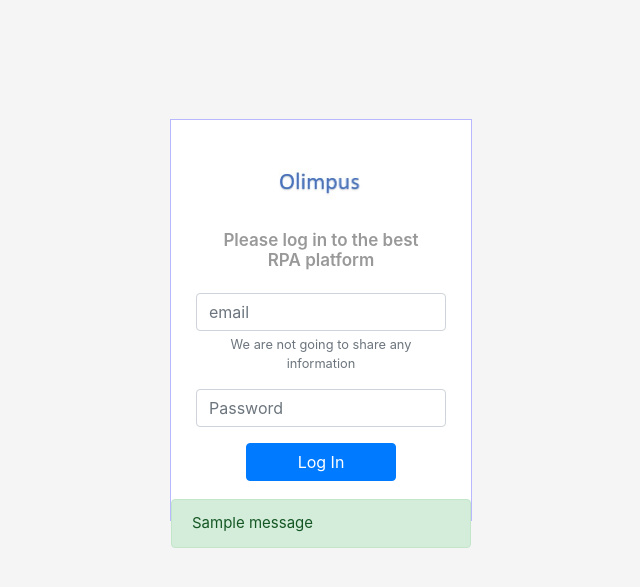
After one commit to JulioSanchezD/Olimpus, a Flask app: page /login in a window 1280 px wide. The commit adds this page. Shown: the top 587 px of the page, without its empty margins (319-959 px from the left). Run offline with Flask 2, Linux system fonts and the light colour scheme; one stand-in notice (Sample message) is shown; some libraries are stand-ins or nearby versions.

Commit message:
Added login functionality

```diff
--- a/app/main/routes.py
+++ b/app/main/routes.py
@@ -1,4 +1,7 @@
-from flask import Blueprint, render_template
+from flask import Blueprint, render_template, redirect, url_for, request, flash
+from flask_login import login_user, current_user, logout_user
+from app import bcrypt, login_manager
+from app.models import User
 
 main = Blueprint('main', __name__)
 
@@ -6,4 +9,42 @@ main = Blueprint('main', __name__)
 @main.route("/")
 @main.route("/home")
 def home():
-    return render_template('home.html', title="Olimpus")
+    """Default page, if the user has alredy logged in he will be redirected to the home page,
+        otherwise he is going to be redirected to the login page."""
+    if current_user.is_authenticated:
+        return render_template('home.html', title="Olimpus")
+    else:
+        return redirect(url_for('main.login'))
+
+
+@login_manager.user_loader
+def load_user(user_id):
+    """Function that returns the user_id number of a particular user"""
+    return User.query.get(int(user_id))
+
+
+@main.route("/login", methods=['GET', 'POST'])
+def login():
+    """Login function that is only called by the login page whenever a user tries to login,
+    this function gets the submit information and verifies that the data matches with the db data.
+    If the information is validated, then the function redirects the user to the home page and creates
+    a login object for the user."""
+    if current_user.is_authenticated:
+        return redirect(url_for('main.home'))
+    error = None
+    if request.method == 'POST':
+        user = User.query.filter_by(email=request.form['email']).first()
+        if user and bcrypt.check_password_hash(user.password, request.form['password']):
+            login_user(user, False)
+            return redirect(url_for('main.home'))
+        else:
+            flash("Wrong credentials", "danger")
+    return render_template('login.html', error=error)
+
+
+@main.route("/logout")
+def logout():
+    """This function logs out the user using the login object, so the user will be automatically redirected to the
+    login page """
+    logout_user()
+    return redirect(url_for('main.login'))
--- a/app/robots/routes.py
+++ b/app/robots/routes.py
@@ -1,4 +1,5 @@
 from flask import Blueprint, render_template, request, flash, redirect
+from flask_login import login_required
 from app.robots.bp import robot1
 from app.robots.ibm.pcmiler.pcmiler_script import PCMiler
 from werkzeug.utils import secure_filename
@@ -7,6 +8,7 @@ robots = Blueprint('robots', __name__)
 
 
 @robots.route("/pcmiler", methods=['GET', 'POST'])
+@login_required
 def pcmiler():
     status = ""
     if request.method == 'POST':
@@ -25,6 +27,7 @@ def pcmiler():
 
 
 @robots.route("/robot1")
+@login_required
 def robot():
     # robot1.status()
     return robot1.process()
--- /dev/null
+++ b/app/static/css/login.css
@@ -0,0 +1,62 @@
+body {
+  background: rgb(245, 245, 245);
+}
+
+#formBlock {
+    position: absolute;
+    top: 40%;
+    left: 50%;
+    background-color: white;
+    outline: 1px solid rgb(184, 184, 255);
+    width: 300px;
+    height: 400px;
+    margin-top: -200px;
+    margin-left: -150px;
+    padding: 0 25px;
+}
+
+#pwreset {
+    background-color: white;
+    text-align: center;
+    margin-left: -25px;
+    margin-right: -25px;
+}
+
+#formData {
+    position: relative;
+    text-align: center;
+    padding: 10px 0;
+}
+
+.logo {
+    margin: 0% -10% -20%;
+    width: 400px;
+    height: 160px;
+    transform: scale(0.5, 0.5);
+    -ms-transform: scale(0.5, 0.5);
+    -webkit-transform: scale(0.5, 0.5);
+}
+
+#label1 {
+    position: relative;
+    font-weight: 600;
+    line-height: 20px;
+    font-size: 17px;
+    color: #999;
+    text-align: center;
+    margin: 0 20px 13px;
+}
+
+button{
+    width: 150px;
+}
+
+ul {
+    position: relative;
+    left: -10%;
+    width: 300px;
+    margin-top: 8px;
+    padding-left: 0px;
+    list-style-type: none;
+    font-size: 15px;
+}
--- a/app/templates/home.html
+++ b/app/templates/home.html
@@ -3,7 +3,7 @@
 <div class="row box-items" style="position: relative; height: 921.282px;">
     <div class="col col-m-12 col-t-6 col-d-4 box-item f-mockup animated" data-sr-id="14" style="visibility: visible;  -webkit-transform: translateY(0) scale(1); opacity: 1;transform: translateY(0) scale(1); opacity: 1;-webkit-transition: -webkit-transform 0.5s cubic-bezier(0.6, 0.2, 0.1, 1) 0s, opacity 0.5s cubic-bezier(0.6, 0.2, 0.1, 1) 0s; transition: transform 0.5s cubic-bezier(0.6, 0.2, 0.1, 1) 0s, opacity 0.5s cubic-bezier(0.6, 0.2, 0.1, 1) 0s; ">
         <div class="image">
-            <a href="{{ url_for('robots.pcmiler') }}" class="has-popup"><img src="../static/images/pcmiler.png" alt=""></a>
+            <a href="{{ url_for('robots.pcmiler') }}" class="has-popup"><img src="{{ url_for('static', filename='images/pcmiler.png') }}" alt=""></a>
         </div>
         <div class="content-box">
             <div class="category">Web Scrapping</div>
--- a/app/templates/layout.html
+++ b/app/templates/layout.html
@@ -5,7 +5,7 @@
     <title>{{title}}</title>
 
     <!-- Favicon -->
-    <link rel="shortcut icon" type="image/png" href="../static/images/geodis_logo.png"/>
+    <link rel="shortcut icon" type="image/png" href="{{ url_for('static', filename='images/geodis_logo.png') }}"/>
 
     <!-- Mobile Specific Metas -->
     <meta name="viewport" content="width=device-width, initial-scale=1, maximum-scale=1, user-scalable=no">
@@ -14,8 +14,8 @@
     <link href="https://fonts.googleapis.com/css?family=Roboto:100,300,400&display=swap" rel="stylesheet">
 
     <!-- CSS -->
-    <link rel="stylesheet" href="../static/css/basic.css">
-    <link rel="stylesheet" href="../static/css/layout.css">
+    <link rel="stylesheet" href="{{ url_for('static', filename='css/basic.css') }}">
+    <link rel="stylesheet" href=".{{ url_for('static', filename='css/layout.css') }}">
 
     <!-- Font Awesome CSS-->
     <link rel="stylesheet" href="https://use.fontawesome.com/releases/v5.3.1/css/all.css" integrity="sha384-mzrmE5qonljUremFsqc01SB46JvROS7bZs3IO2EmfFsd15uHvIt+Y8vEf7N7fWAU" crossorigin="anonymous">
--- /dev/null
+++ b/app/templates/login.html
@@ -0,0 +1,44 @@
+<!DOCTYPE html>
+<html lang="en">
+    <head>
+        <meta charset="UTF-8">
+        <title>Olimpus: Iniciar sesión</title>
+        <link rel="stylesheet" href="https://stackpath.bootstrapcdn.com/bootstrap/4.3.1/css/bootstrap.min.css" integrity="sha384-ggOyR0iXCbMQv3Xipma34MD+dH/1fQ784/j6cY/iJTQUOhcWr7x9JvoRxT2MZw1T" crossorigin="anonymous">
+        <script src="https://stackpath.bootstrapcdn.com/bootstrap/4.3.1/js/bootstrap.min.js" integrity="sha384-JjSmVgyd0p3pXB1rRibZUAYoIIy6OrQ6VrjIEaFf/nJGzIxFDsf4x0xIM+B07jRM" crossorigin="anonymous"></script>
+        <link rel="stylesheet" type="text/css" href="{{ url_for('static', filename='css/login.css') }}">
+        <link rel="shortcut icon" href="{{ url_for('static', filename='images/geodis_logo.png') }}" type="image/x-icon" />
+
+    </head>
+    <body>
+        <div id="formBlock">
+            <div class="logo"><img src="{{ url_for('static', filename='images/olimpus_logo.jpg') }}" alt="Olimpus logo"></div>
+            <label id="label1">Please log in to the best RPA platform</label>
+            <form id="formData" action="{{ url_for('main.login') }}" method="post">
+                <div class="form-group">
+                    <input type="email" class="form-control" name="email" aria-describedby="emailHelp" placeholder="email">
+                    <small id="emailHelp" class="form-text text-muted">We are not going to share any information</small>
+                </div>
+                <div class="form-group">
+                    <input type="password" class="form-control" name="password" placeholder="Password">
+                </div>
+                <button type="submit" class="btn btn-primary">Log In</button>
+            </form>
+{#            <div id="pwreset" class="form-group">#}
+{#                <small class="text-muted ml-2">#}
+{#                    <a href="{{ url_for('users.reset_request') }}">¿Olvidó su contraseña?</a>#}
+{#                </small>#}
+{#            </div>#}
+        {% with messages = get_flashed_messages(with_categories=true) %}
+            {% if messages %}
+                <ul class=flashes>
+                    {% for category, message in messages %}
+                        <div class="alert alert-{{ category }} alert-dismissible" role="alert">
+                            <li>{{ message }}</li>
+                        </div>
+                    {% endfor %}
+                </ul>
+            {% endif %}
+        {% endwith %}
+        </div>
+    </body>
+</html>
--- a/app/templates/pcmiler.html
+++ b/app/templates/pcmiler.html
@@ -8,7 +8,7 @@
             <input type="file" id="input_data" name="input_data">
         </span>
         <label for="input_data">
-            <img src="../static/images/upload_icon.png" alt="upload_icon" width="20px" style="margin-right: 12px;">
+            <img src="{{ url_for('static', filename='images/upload_icon.png') }}" alt="upload_icon" width="20px" style="margin-right: 12px;">
             <span>Upload your excel file...</span>
         </label>
         <br><br>
--- a/run.py
+++ b/run.py
@@ -1,6 +1,9 @@
-from app import create_app
+from app import db, create_app
 
 app = create_app()
 
 if __name__ == '__main__':
+    # Run this next two lines ONLY the first time for creating the data base
+    # with app.app_context():
+    #     db.create_all()
     app.run(debug=True, host='0.0.0.0')
```
Also changed, not shown: app/__init__.py (+22 -1 lines), app/models.py (added, +10 -0 lines), requirements.txt (+7 -0 lines), user_register.py (added, +63 -0 lines), app/site.db (added), app/static/images/olimpus_logo.jpg (added).
